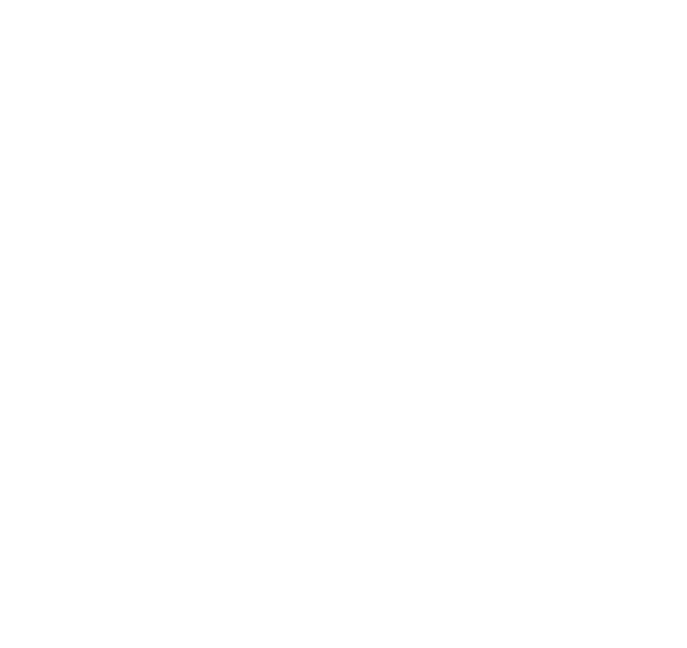
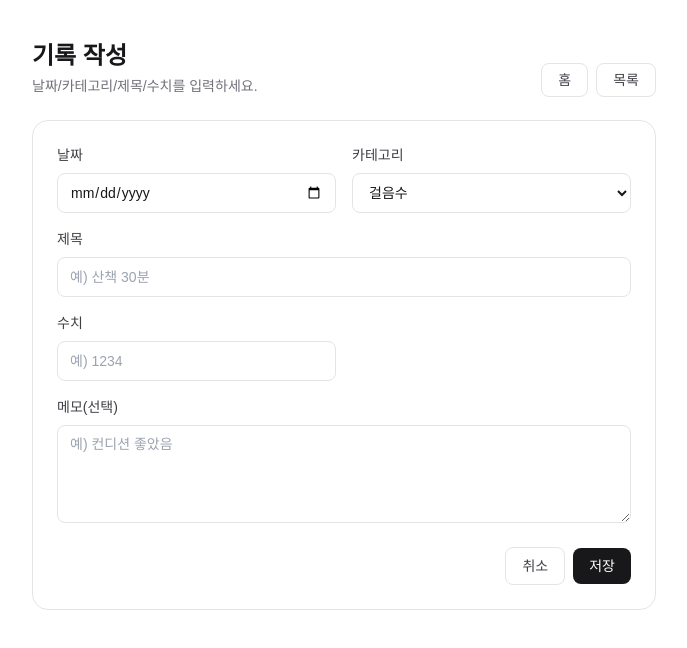
Before and after one commit to carrotdy/next-mini-dashboard, a Next.js app: page /items/new in a window 1280 px wide. Before the commit this address had no page. Shown: the top 648 px of the page, without its empty margins (296-983 px from the left). Built offline with nearby package versions, Linux system fonts and the light colour scheme.

Commit message:
feat: 기록 작성 및 성공 토스트 추가

```diff
--- /dev/null
+++ b/app/action.ts
@@ -0,0 +1,32 @@
+"use server";
+
+import { redirect } from "next/navigation";
+import { prisma } from "./lib/prisma";
+import { RecordCategory } from "@prisma/client";
+
+export async function createRecord(formData: FormData) {
+  const date = String(formData.get("date") ?? "");
+  const category = String(formData.get("category") ?? "");
+  const title = String(formData.get("title") ?? "");
+  const valueRaw = String(formData.get("value") ?? "");
+  const note = String(formData.get("note") ?? "").trim();
+
+  if (!date || !category || !title || !valueRaw) {
+    throw new Error("필수값이 누락되었습니다.");
+  }
+
+  const value = Number(valueRaw);
+  if (Number.isNaN(value)) throw new Error("수치는 숫자여야 해요.");
+
+  await prisma.record.create({
+    data: {
+      date: new Date(date),
+      category: category as RecordCategory,
+      title,
+      value,
+      note: note.length ? note : null,
+    },
+  });
+
+  redirect("/items?created=1");
+}
--- /dev/null
+++ b/app/components/ToastProvider.tsx
@@ -0,0 +1,14 @@
+"use client";
+
+import { Toaster } from "react-hot-toast";
+
+export function ToastProvider() {
+  return (
+    <Toaster
+      position="top-center"
+      toastOptions={{
+        duration: 2000,
+      }}
+    />
+  );
+}
--- a/app/components/dashboard/RecentRecordsTable.tsx
+++ b/app/components/dashboard/RecentRecordsTable.tsx
@@ -24,8 +24,8 @@
     <section className="mt-10">
       <div className="mb-3 flex items-center justify-between">
         <h2 className="text-lg font-semibold">최근 기록</h2>
-        <Link href="/items" className="text-sm text-zinc-500 hover:text-zinc-700">
-          전체보기
+        <Link href="/items/new" className="rounded-lg bg-zinc-900 px-3 py-2 text-sm font-medium text-white hover:bg-zinc-800">
+          작성
         </Link>
       </div>
 
--- /dev/null
+++ b/app/items/ItemFlashToast.tsx
@@ -0,0 +1,20 @@
+"use client";
+
+import { useEffect, useRef } from "react";
+import { useRouter } from "next/navigation";
+import toast from "react-hot-toast";
+
+export default function ItemsFlashToast({ created }: { created?: string }) {
+  const router = useRouter();
+  const shown = useRef(false);
+
+  useEffect(() => {
+    if (created === "1" && !shown.current) {
+      shown.current = true;
+      toast.success("저장 완료!");
+      router.replace("/items");
+    }
+  }, [created, router]);
+
+  return null;
+}
--- /dev/null
+++ b/app/items/[id]/CreatedToast.tsx
@@ -0,0 +1,19 @@
+"use client";
+
+import { useEffect } from "react";
+import { useRouter, useSearchParams } from "next/navigation";
+import toast from "react-hot-toast";
+
+export default function CreatedToast({ id }: { id: string }) {
+  const sp = useSearchParams();
+  const router = useRouter();
+
+  useEffect(() => {
+    if (sp.get("created") === "1") {
+      toast.success("저장완료!");
+      router.replace(`/items/${id}`, { scroll: false }); // 새로고침해도 토스트 반복 안 뜨게
+    }
+  }, [sp, router, id]);
+
+  return null;
+}
--- a/app/items/[id]/page.tsx
+++ b/app/items/[id]/page.tsx
@@ -4,6 +4,7 @@
 import { TopNav } from "@/app/components/layout/TopNav";
 import { categoryLabel, records } from "@/app/lib/records";
 import { formatRecordValueText } from "@/app/lib/format";
+import CreatedToast from "./CreatedToast";
 
 const pillClass = (category: string) => {
     switch (category) {
@@ -48,6 +49,7 @@
 
     return (
         <PageContainer>
+            <CreatedToast id={params.id} />
             <TopNav title="기록 상세" />
 
             <div className="px-6 pb-12 pt-6">
--- /dev/null
+++ b/app/items/new/page.tsx
@@ -0,0 +1,108 @@
+import { createRecord } from "@/app/action";
+import Link from "next/link";
+
+export default function NewRecordPage() {
+    return (
+        <div className="mx-auto max-w-2xl px-6 pb-12 pt-10">
+            <div className="mb-6 flex items-center justify-between">
+                <div>
+                    <div className="text-2xl font-bold text-zinc-900">기록 작성</div>
+                    <div className="mt-1 text-sm text-zinc-500">
+                        날짜/카테고리/제목/수치를 입력하세요.
+                    </div>
+                </div>
+                <div className="mt-6">
+                    <Link
+                        href="/"
+                        className="rounded-lg border border-zinc-200 bg-white px-4 py-2 mr-2 text-sm font-medium text-zinc-700 hover:bg-zinc-50"
+                    >
+                        홈
+                    </Link>
+                    <Link
+                        href="/items"
+                        className="rounded-lg border border-zinc-200 bg-white px-4 py-2 text-sm font-medium text-zinc-700 hover:bg-zinc-50"
+                    >
+                        목록
+                    </Link>
+                </div>
+            </div>
+            <form
+                action={createRecord}
+                className="rounded-2xl border border-zinc-200 bg-white p-6"
+            >
+                <div className="grid gap-4 sm:grid-cols-2">
+                    <label className="grid gap-2">
+                        <span className="text-sm font-medium text-zinc-700">날짜</span>
+                        <input
+                            name="date"
+                            type="date"
+                            required
+                            className="h-10 rounded-lg border border-zinc-200 px-3 text-sm"
+                        />
+                    </label>
+
+                    <label className="grid gap-2">
+                        <span className="text-sm font-medium text-zinc-700">카테고리</span>
+                        <select
+                            name="category"
+                            required
+                            defaultValue="steps"
+                            className="h-10 rounded-lg border border-zinc-200 bg-white px-3 text-sm"
+                        >
+                            <option value="steps">걸음수</option>
+                            <option value="sleep">수면</option>
+                            <option value="mood">기분</option>
+                            <option value="panic">공황</option>
+                        </select>
+                    </label>
+
+                    <label className="grid gap-2 sm:col-span-2">
+                        <span className="text-sm font-medium text-zinc-700">제목</span>
+                        <input
+                            name="title"
+                            required
+                            placeholder="예) 산책 30분"
+                            className="h-10 rounded-lg border border-zinc-200 px-3 text-sm"
+                        />
+                    </label>
+
+                    <label className="grid gap-2">
+                        <span className="text-sm font-medium text-zinc-700">수치</span>
+                        <input
+                            name="value"
+                            required
+                            inputMode="decimal"
+                            placeholder="예) 1234"
+                            className="h-10 rounded-lg border border-zinc-200 px-3 text-sm"
+                        />
+                    </label>
+
+                    <label className="grid gap-2 sm:col-span-2">
+                        <span className="text-sm font-medium text-zinc-700">메모(선택)</span>
+                        <textarea
+                            name="note"
+                            rows={4}
+                            placeholder="예) 컨디션 좋았음"
+                            className="rounded-lg border border-zinc-200 px-3 py-2 text-sm"
+                        />
+                    </label>
+                </div>
+
+                <div className="mt-6 flex items-center justify-end gap-2">
+                    <Link
+                        href="/items"
+                        className="rounded-lg border border-zinc-200 bg-white px-4 py-2 text-sm font-medium text-zinc-700 hover:bg-zinc-50"
+                    >
+                        취소
+                    </Link>
+                    <button
+                        type="submit"
+                        className="rounded-lg bg-zinc-900 px-4 py-2 text-sm font-medium text-white hover:bg-zinc-800"
+                    >
+                        저장
+                    </button>
+                </div>
+            </form>
+        </div>
+    );
+}
--- a/app/layout.tsx
+++ b/app/layout.tsx
@@ -1,6 +1,7 @@
 import type { Metadata } from "next";
 import localFont from "next/font/local";
 import "./globals.css";
+import { ToastProvider } from "./components/ToastProvider";
 
 const geistSans = localFont({
   src: "./fonts/GeistVF.woff",
@@ -28,6 +29,7 @@
       <body
         className={`${geistSans.variable} ${geistMono.variable} antialiased`}
       >
+        <ToastProvider />
         {children}
       </body>
     </html>
--- a/app/lib/prisma.ts
+++ b/app/lib/prisma.ts
@@ -1,11 +1,17 @@
+import "server-only";
+import path from "path";
 import { PrismaClient } from "@prisma/client";
+import { PrismaBetterSqlite3 } from "@prisma/adapter-better-sqlite3";
 
 const globalForPrisma = globalThis as unknown as { prisma?: PrismaClient };
+
+const dbFile = path.join(process.cwd(), "dev.db").replace(/\\/g, "/");
+const url = `file:${dbFile}`;
 
 export const prisma =
   globalForPrisma.prisma ??
   new PrismaClient({
-    log: process.env.NODE_ENV === "development" ? ["error", "warn"] : ["error"],
+    adapter: new PrismaBetterSqlite3({ url }),
   });
 
 if (process.env.NODE_ENV !== "production") globalForPrisma.prisma = prisma;
```
Also changed, not shown: app/items/page.tsx (+8 -0 lines), package.json (+6 -2 lines), app/items/actions.ts (deleted), 2 other files (tests, documents, lock files or other folders).
